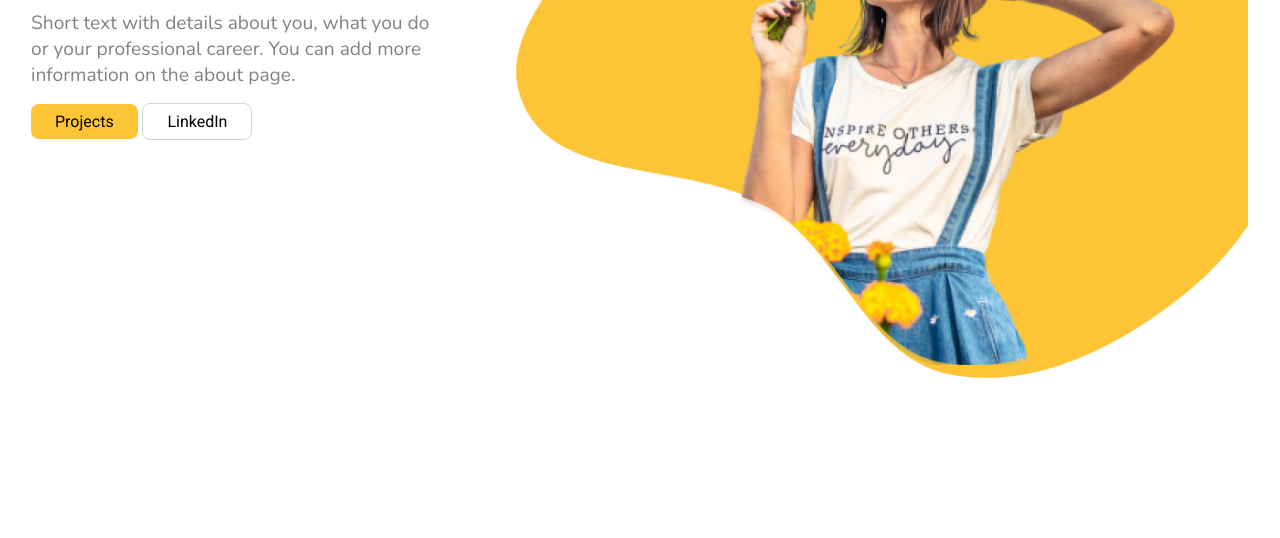
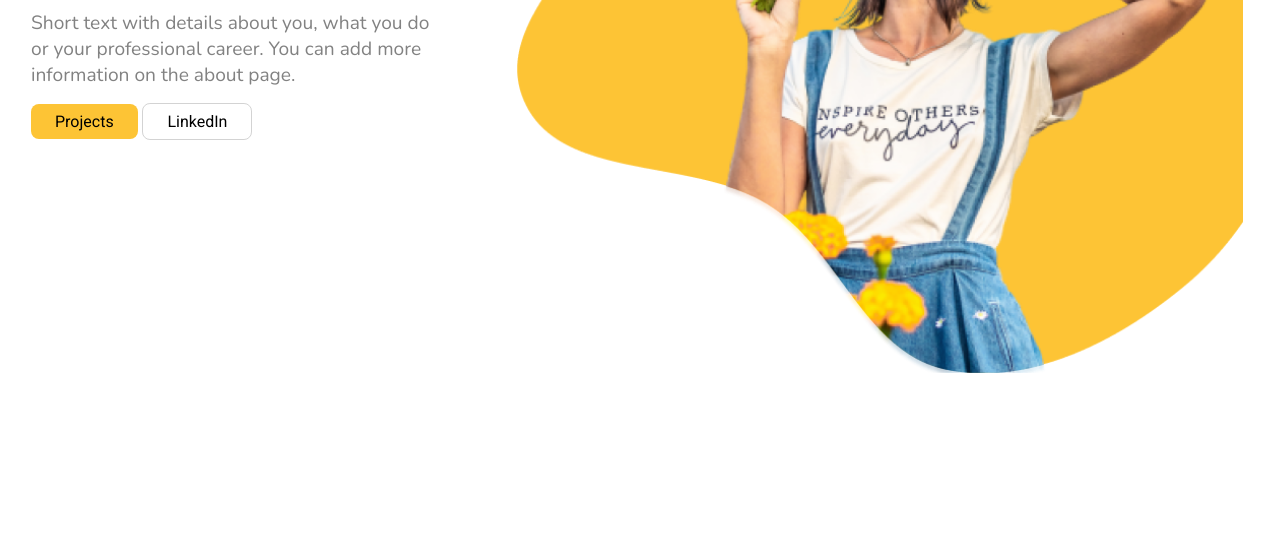
Before and after one commit to godwinLaryea/sts-final-project-3, a plain HTML site: page index.html in a window 1280 px wide. Shown: the part 262-800 px from the top of the page. Drawn offline with nearby package versions, Linux system fonts and the light colour scheme; a web font is replaced by a local one.

Commit message:
readjusted yellow background to fit image

```diff
--- a/index.html
+++ b/index.html
@@ -19,7 +19,6 @@
         <a href="#">Projects</a>
         <a href="#">Contacts</a>
       </ul>
-      <img src="images/yellow-bg.png" alt="" class="yellow-bg">
     </nav>
 
     <main>
@@ -48,6 +47,7 @@
 
         </div>
         <div class="image">
+          <img src="images/yellow-bg.png" alt="" class="yellow-bg">
           <img src="images/image.png" alt="hero image"
           height="300px">
         </div>
--- a/styles.css
+++ b/styles.css
@@ -30,7 +30,6 @@ nav {
   align-items: center;
   height: 3.5rem;
   max-width: 90rem;
-  position: relative;
   width: 100%;
 }
 
@@ -103,20 +102,18 @@ nav ul a:hover {
 
 .image {
   max-width: 100%;
+  position: relative;
+  top: -3.5rem;
 }
 
 .image img {
-  padding-bottom: 4rem;
   width: 50rem;
   height: 39.7rem;
   object-fit: contain;
 }
 
 .yellow-bg {
-  height: 40rem;
   position: absolute;
-  right: 2rem;
-  top: 0rem;
   z-index: -1;
 }
 
```
